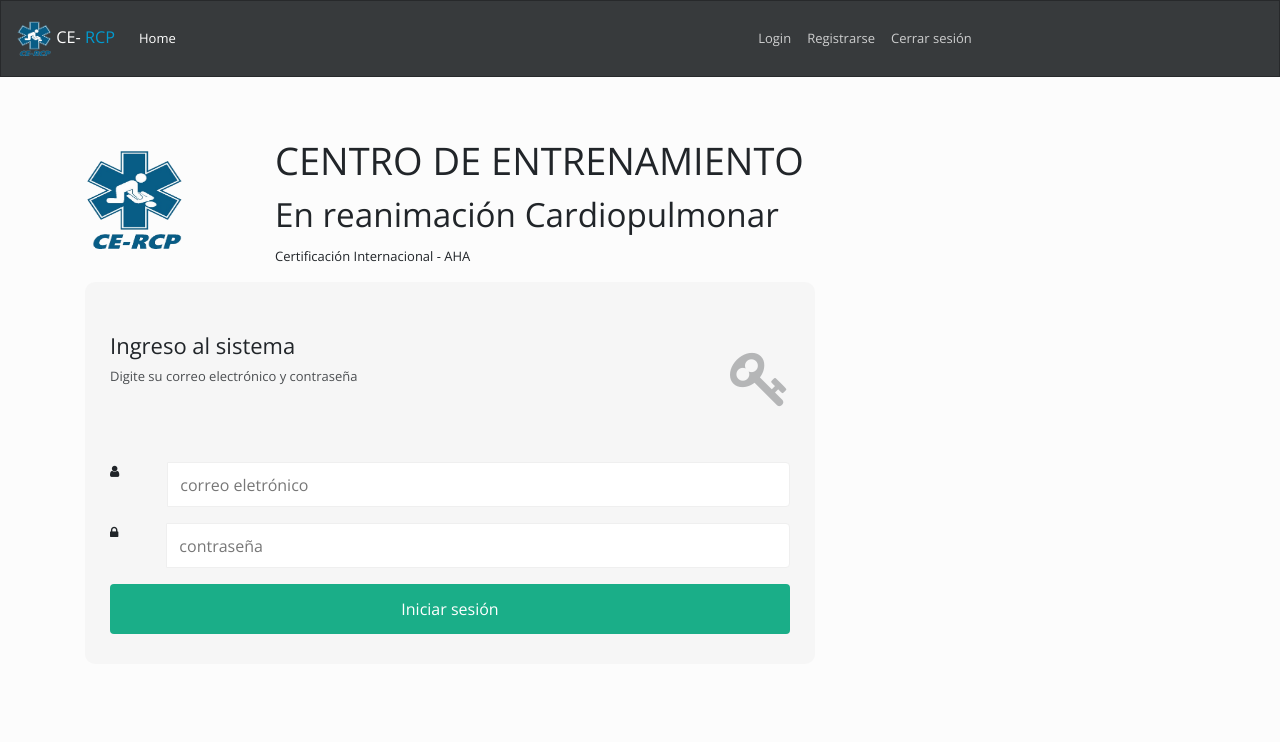
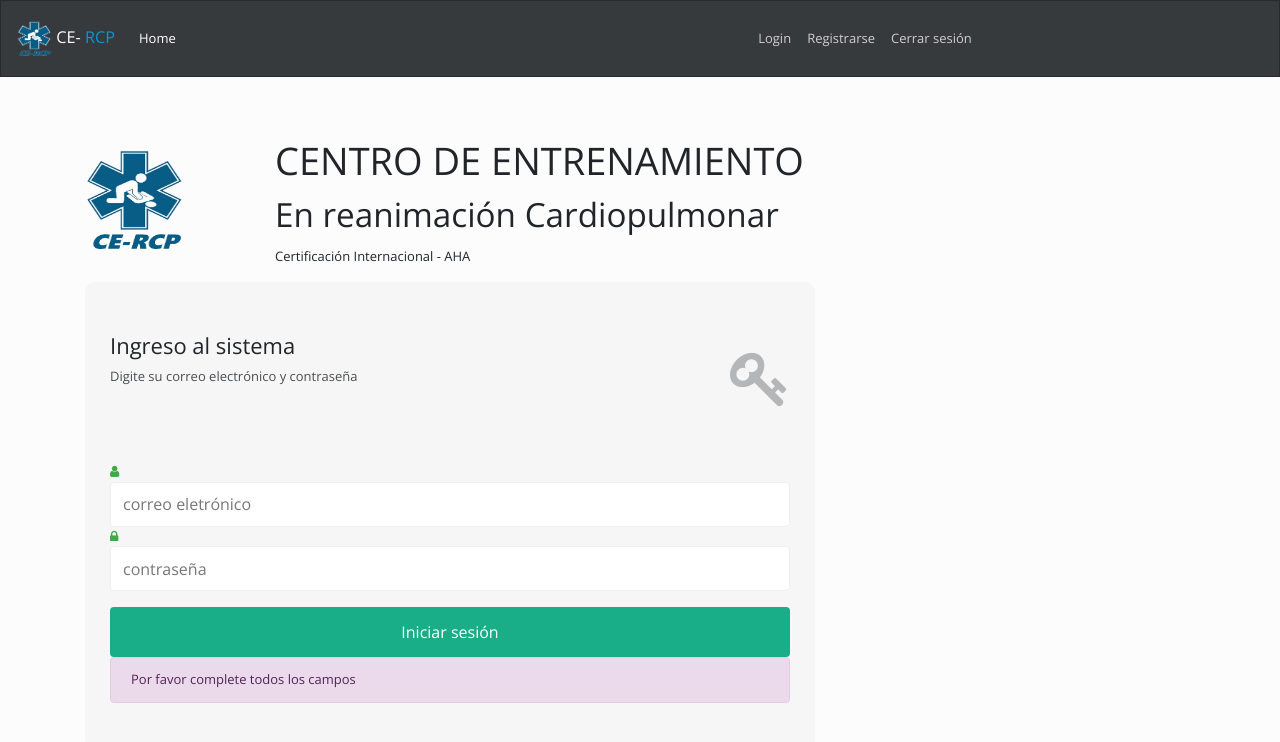
Before and after one commit to alfmedib/cronometros, an Angular app: page /login in a window 1280 px wide. Shown: the top 742 px of the page. Built offline with nearby package versions, Linux system fonts and the light colour scheme.

Commit message:
Validacion del login reactivo

```diff
--- a/src/app/componentes/login-page/login-page.component.css
+++ b/src/app/componentes/login-page/login-page.component.css
@@ -1,3 +1,18 @@
+input.ng-invalid.ng-touched {
+    border-left: 5px solid #a94442;
+    }
+
+input.ng-valid.ng-dirty {
+    border-left: 5px solid #42A948;
+}
+
+.check {
+    color: #42A948;
+    }
+    .uncheck {
+    color: #a94442;
+    }
+
 body{
     font-family: 'Raleway';
     font-size: 16px;
--- a/src/app/componentes/login-page/login-page.component.html
+++ b/src/app/componentes/login-page/login-page.component.html
@@ -33,21 +33,67 @@
 
           <div class="myform-button">
 
-              <form>
+              <form [formGroup] = "loginForm" (ngSubmit) = "onSubmit();">
                  <div class="form-group">
-                      <div class="input-group input-sm">
-                          <label class="input-group-addon" for="usuario"> <i class="fa fa-user"></i> </label>
-                          <input type="text" id="email" name="email" placeholder="correo eletrónico" class="form-control ml-5" required>
-                      </div>
-                  </div>
-                  <div class="form-group mx-auto">
-                      <div class="input-group input-sm">
-                          <label class="input-group-addon" for="password"> <i class="fa fa-lock"></i> </label>
-                          <input type="password" id="password" name="password" placeholder="contraseña" class="form-control ml-5" required>
-                      </div>
-                      <input type="hidden" name="$"   value="" />
-                  </div>
-                  <button type="submit" class="mybtn">Iniciar sesión</button>
+
+                    <label class="input-group-addon" for="email"></label>
+                    <i class="fa fa-user check"></i>&nbsp;
+                    <i
+                        class="fa fa-check-circle check"
+                        *ngIf="loginForm.controls.email.valid"
+                    >
+                    </i>
+
+                    <i
+                        class = "fa fa-exclamation-circle uncheck"
+                        *ngIf="loginForm.controls.email.invalid &&
+                        loginForm.controls.email.touched"
+                    >
+                    </i>
+
+                    <input
+                        type="text"
+                        id="email"
+                        formControlName = "email"
+                        placeholder="correo eletrónico"
+                        class="form-control"
+                    >
+
+                    <label class="input-group-addon" for="password"></label>
+                    <i class="fa fa-lock check"></i>&nbsp;
+
+                    <i
+                        class="fa fa-check-circle check"
+                        *ngIf="loginForm.controls.password.valid"
+                    >
+                    </i>
+
+                    <i
+                        class = "fa fa-exclamation-circle uncheck"
+                        *ngIf="loginForm.controls.password.invalid &&
+                        loginForm.controls.password.touched"
+                    >
+                    </i>
+
+                    <input
+                        type="password"
+                        id="password"
+                        formControlName = "password"
+                        placeholder="contraseña"
+                        class="form-control"
+                    >
+            </div>
+                <button
+                    type="submit"
+                    class="mybtn"
+                    [disabled] = '!loginForm.valid'
+                >
+                    Iniciar sesión
+                </button>
+                <p class="alert alert-danger" *ngIf="!loginForm.valid">
+                    Por favor complete todos los campos
+                </p>
+
               </form>
           </div>
 
--- a/src/app/componentes/login-page/login-page.component.ts
+++ b/src/app/componentes/login-page/login-page.component.ts
@@ -1,4 +1,5 @@
 import { Component, OnInit } from '@angular/core';
+import { FormControl, FormGroup, FormBuilder, Validators} from '@angular/forms';
 
 @Component({
   selector: 'app-logi-page',
@@ -7,9 +8,26 @@ import { Component, OnInit } from '@angular/core';
 })
 export class LoginPageComponent implements OnInit {
 
-  constructor() { }
+  loginForm: FormGroup;
+
+  constructor(
+    private pf: FormBuilder
+  ) { }
 
   ngOnInit() {
+    this.loginForm = this.pf.group({
+      email: ['', [Validators.required, Validators.email]],
+      password: ['', Validators.required]
+
+    });
+  }
+
+  onSubmit() {
+    const credenciales = {
+      email: this.loginForm.get('email').value,
+      password: this.loginForm.get('password').value
+    }
+    return credenciales;
   }
 
 }
```
Also changed, not shown: src/app/app.module.ts (+7 -2 lines).
